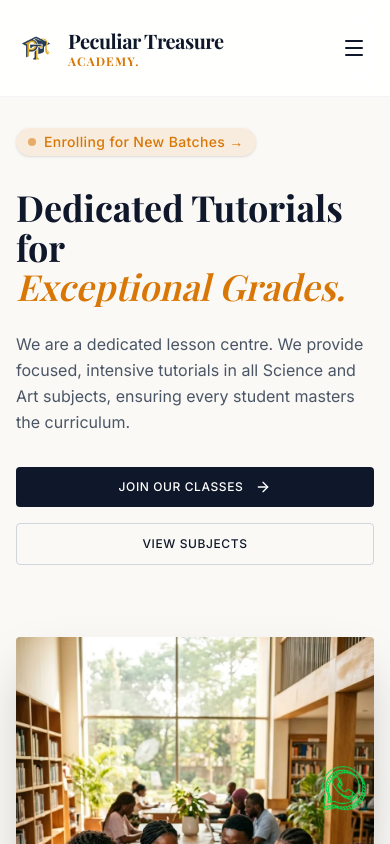
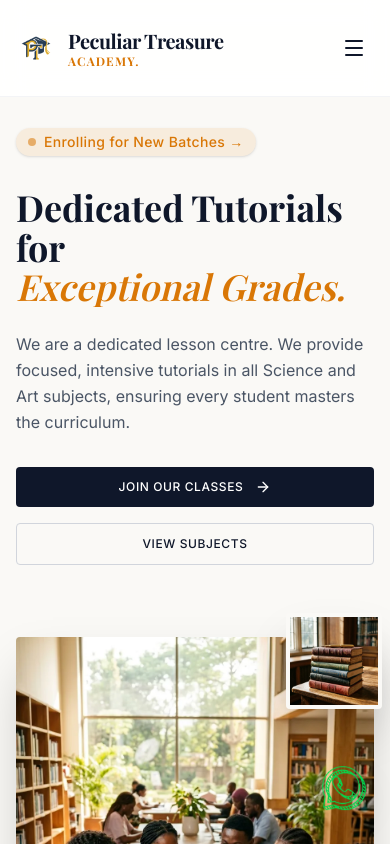
Before and after one commit to DavidDeez/peculiar_treasure_academy, a React (Vite) app: page / in a window 390 px wide. Shown: the top 844 px of the page. Built offline with nearby package versions, Linux system fonts and the light colour scheme; a web font is replaced by a local one.

Commit message:
Bring back the decorative book image on mobile and position it at the top right of the main image

```diff
--- a/src/components/Hero.tsx
+++ b/src/components/Hero.tsx
@@ -106,7 +106,7 @@ const Hero: React.FC = () => {
             <motion.img
               src="/images/hero_accent.webp"
               alt="Academic books and pen"
-              className="hidden sm:block absolute -bottom-6 -left-6 md:-bottom-8 md:-left-8 xl:-bottom-12 xl:-left-12 aspect-square w-32 md:w-48 xl:w-64 object-cover border-4 md:border-8 border-[#faf9f6] shadow-2xl z-20 rounded-sm transition-transform duration-700 group-hover:-translate-y-4 group-hover:-translate-x-4"
+              className="absolute -top-6 -right-2 sm:top-auto sm:right-auto sm:-bottom-6 sm:-left-6 md:-bottom-8 md:-left-8 xl:-bottom-12 xl:-left-12 aspect-square w-24 sm:w-32 md:w-48 xl:w-64 object-cover border-4 md:border-8 border-[#faf9f6] shadow-2xl z-20 rounded-sm transition-transform duration-700 group-hover:-translate-y-4 group-hover:-translate-x-4"
               style={{ y: y2 }}
             />
           </div>
```
